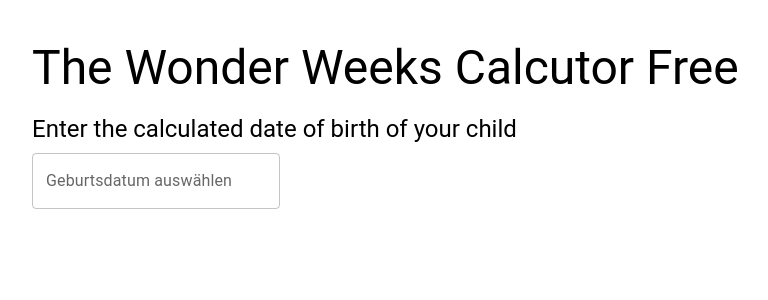
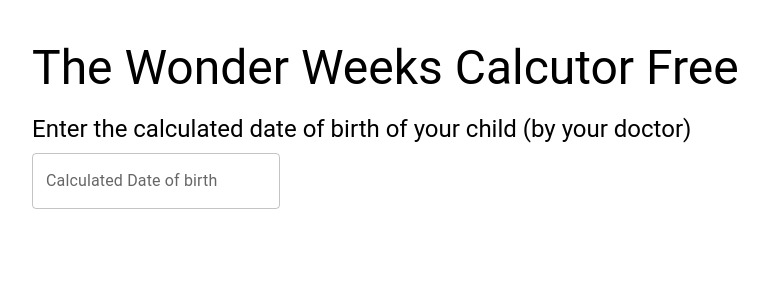
Before and after one commit to bykof/the-wonder-weeks, a React (Create React App) app: page / in a window 1280 px wide. Shown: the top 300 px of the page, without its empty margins (182-950 px from the left). Built offline with nearby package versions, Linux system fonts and the light colour scheme.

Commit message:
adapt text

```diff
--- a/src/components/LeapCalculator.js
+++ b/src/components/LeapCalculator.js
@@ -35,10 +35,10 @@
         The Wonder Weeks Calcutor Free
       </Typography>
       <Typography variant="h5" gutterBottom>
-        Enter the calculated date of birth of your child
+        Enter the calculated date of birth of your child (by your doctor)
       </Typography>
       <DatePicker
-        label="Geburtsdatum auswählen"
+        label="Calculated Date of birth"
         value={birthdate}
         onChange={handleDateChange}
         renderInput={(params) => <TextField fullWidth {...params} />}
```
